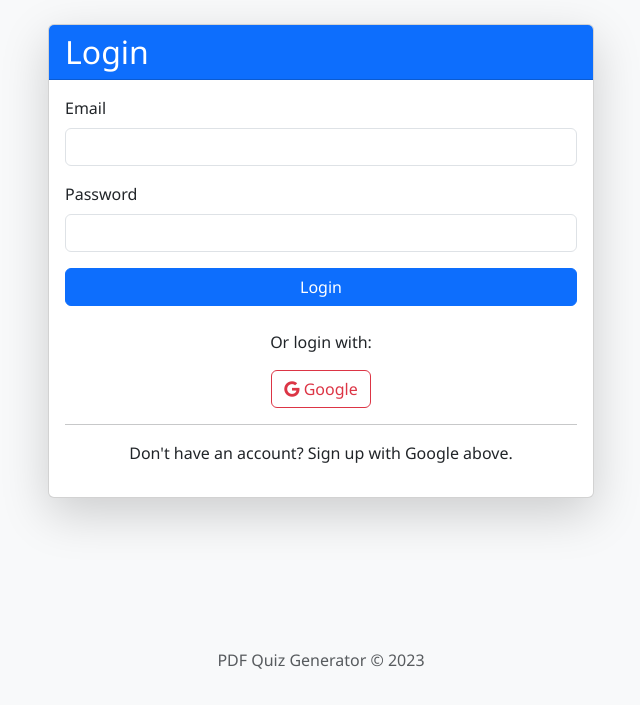
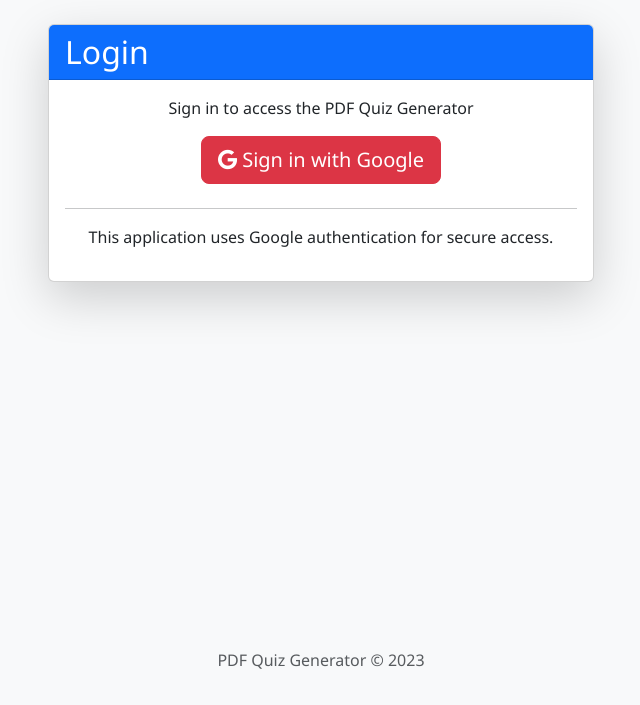
Before and after one commit to Mukilan2003/pdf-quiz-generator, a Flask app: page /auth/login in a window 1280 px wide. Shown: the part 56-761 px from the top of the page, without its empty margins (319-959 px from the left). Run offline with Flask 3, Linux system fonts and the light colour scheme.

Commit message:
Fix login template to remove non-existent login_post route

```diff
--- a/app/templates/auth/login.html
+++ b/app/templates/auth/login.html
@@ -10,30 +10,16 @@
                 <h2 class="mb-0">Login</h2>
             </div>
             <div class="card-body">
-                <form method="POST" action="{{ url_for('auth.login_post') }}">
-                    <div class="mb-3">
-                        <label for="email" class="form-label">Email</label>
-                        <input type="email" class="form-control" id="email" name="email" required>
-                    </div>
-                    <div class="mb-3">
-                        <label for="password" class="form-label">Password</label>
-                        <input type="password" class="form-control" id="password" name="password" required>
-                    </div>
-                    <div class="d-grid gap-2">
-                        <button type="submit" class="btn btn-primary">Login</button>
-                    </div>
-                </form>
-
-                <div class="text-center mt-4">
-                    <p>Or login with:</p>
-                    <a href="{{ url_for('auth.google_login') }}" class="btn btn-outline-danger">
-                        <i class="fab fa-google"></i> Google
+                <div class="text-center mb-4">
+                    <p>Sign in to access the PDF Quiz Generator</p>
+                    <a href="{{ url_for('auth.google_login') }}" class="btn btn-danger btn-lg">
+                        <i class="fab fa-google"></i> Sign in with Google
                     </a>
                 </div>
 
                 <hr>
                 <div class="text-center">
-                    <p>Don't have an account? Sign up with Google above.</p>
+                    <p>This application uses Google authentication for secure access.</p>
                 </div>
             </div>
         </div>
@@ -45,7 +31,7 @@
 <script>
     $(document).ready(function() {
         // Add animation to the Google login button
-        $('.btn-outline-danger').hover(
+        $('.btn-danger').hover(
             function() { $(this).addClass('animate__animated animate__pulse'); },
             function() { $(this).removeClass('animate__animated animate__pulse'); }
         );
```
